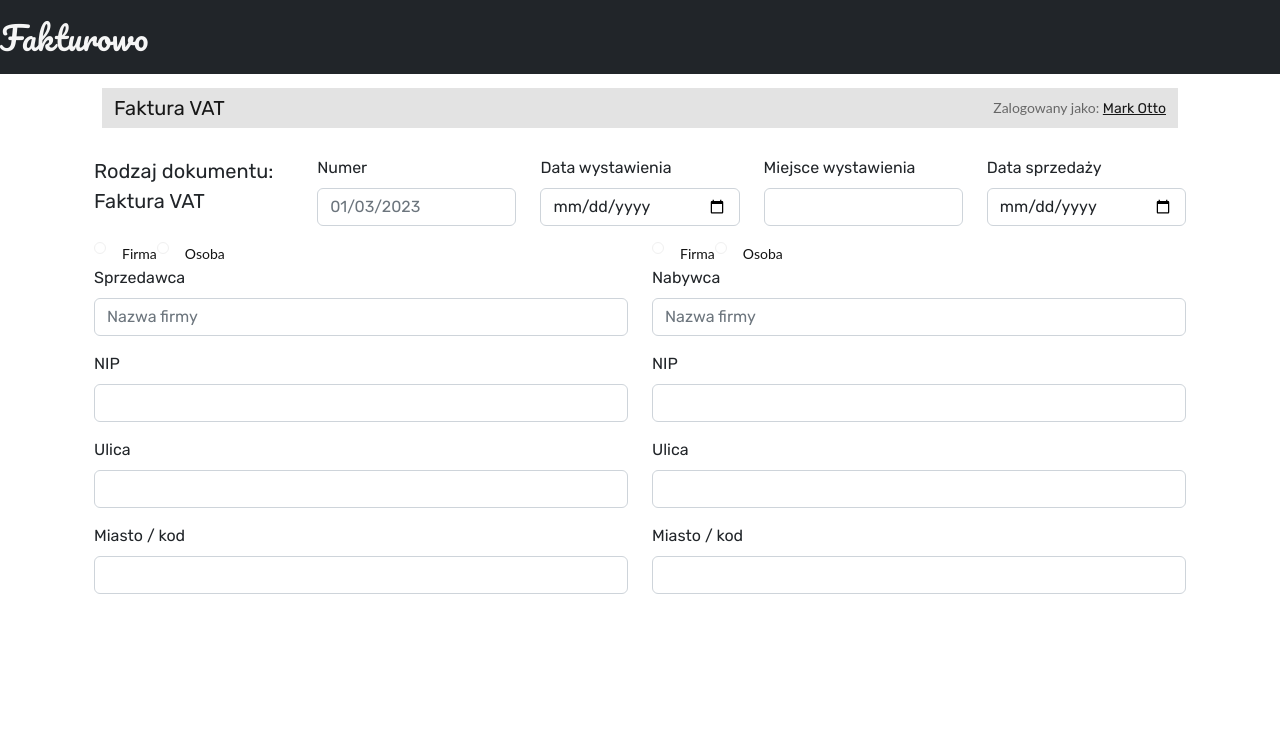
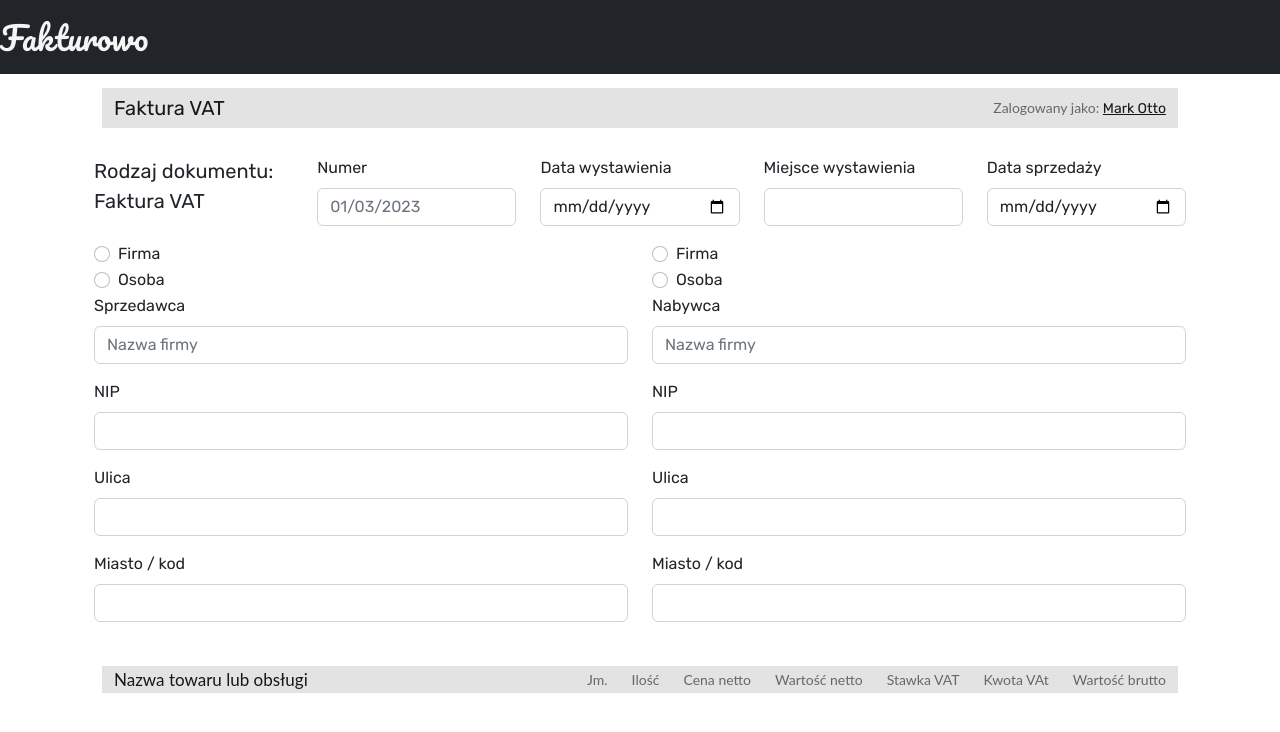
Before and after one commit to AngelikaKulbacka/fakturyVAT-frontend, a React (Create React App) app in the folder faktury-vat/: page /wystaw in a window 1280 px wide. Shown: the top 732 px of the page. Built offline with nearby package versions, Linux system fonts and the light colour scheme.

Commit message:
poprawki wyglądu

```diff
--- a/faktury-vat/package.json
+++ b/faktury-vat/package.json
@@ -6,6 +6,7 @@
     "@fortawesome/fontawesome-svg-core": "^6.3.0",
     "@fortawesome/free-solid-svg-icons": "^6.3.0",
     "@fortawesome/react-fontawesome": "^0.2.0",
+    "@mui/material": "^5.12.2",
     "@testing-library/jest-dom": "^5.16.5",
     "@testing-library/react": "^13.4.0",
     "@testing-library/user-event": "^13.5.0",
--- a/faktury-vat/src/Components/InvoicingForm.jsx
+++ b/faktury-vat/src/Components/InvoicingForm.jsx
@@ -1,5 +1,5 @@
 import 'bootstrap/dist/css/bootstrap.min.css';
-import { Container, Navbar, Nav, Row, Col, Dropdown, Form, DropdownButton } from 'react-bootstrap';
+import { Container, Navbar, Row, Col, Form } from 'react-bootstrap';
 import { useState } from 'react';
 import NavbarComponent from './navbar';
 
@@ -71,25 +71,37 @@ const InvoicingForm = () => {
             </Container>
             <Container style={{ width: "100%" }}>
                 <Row>
-                    <Col>
-                    <label>
-                        <input type="checkbox" onChange={() => {}} />
-                        <span>Firma</span>
-                    </label>
-                    <label>
-                        <input type="checkbox" onChange={() => {}} />
-                        <span>Osoba</span>
-                    </label>
+                <Col>
+                    <Form.Group>
+                        <Form.Check
+                        type="radio"
+                        label="Firma"
+                        name="radios1"
+                        id="radio1"
+                        />
+                        <Form.Check
+                        type="radio"
+                        label="Osoba"
+                        name="radios1"
+                        id="radio2"
+                        />
+                    </Form.Group>
                     </Col>
                     <Col>
-                    <label>
-                        <input type="checkbox" onChange={() => {}} />
-                        <span>Firma</span>
-                    </label>
-                    <label>
-                        <input type="checkbox" onChange={() => {}} />
-                        <span>Osoba</span>
-                    </label>
+                    <Form.Group>
+                        <Form.Check
+                        type="radio"
+                        label="Firma"
+                        name="radios2"
+                        id="radio3"
+                        />
+                        <Form.Check
+                        type="radio"
+                        label="Osoba"
+                        name="radios2"
+                        id="radio4"
+                        />
+                    </Form.Group>
                     </Col>
                 </Row>
             </Container>
@@ -173,6 +185,51 @@ const InvoicingForm = () => {
                     </Col>
                 </Row>
             </Container>
+            <Navbar>
+            <Container style={{ backgroundColor: "#e3e3e3", margin: '20px', marginTop: 20 }}>
+                <Navbar.Brand style={{fontSize: 17}}>Nazwa towaru lub obsługi</Navbar.Brand>
+                <Navbar.Toggle />
+                <Navbar.Collapse className="justify-content-end">
+                    <Row>
+                        <Col>
+                            <Navbar.Text>
+                                Jm.
+                            </Navbar.Text>
+                        </Col>
+                        <Col>
+                            <Navbar.Text>
+                                Ilość
+                            </Navbar.Text>
+                        </Col>
+                        <Col>
+                            <Navbar.Text>
+                                Cena netto
+                            </Navbar.Text>
+                        </Col>
+                        <Col>
+                            <Navbar.Text>
+                                Wartość netto
+                            </Navbar.Text>
+                        </Col>
+                        <Col>
+                            <Navbar.Text>
+                                Stawka VAT
+                            </Navbar.Text>
+                        </Col>
+                        <Col>
+                            <Navbar.Text>
+                                Kwota VAt
+                            </Navbar.Text>
+                        </Col>
+                        <Col>
+                            <Navbar.Text>
+                                Wartość brutto
+                            </Navbar.Text>
+                        </Col>
+                    </Row>
+                </Navbar.Collapse>
+            </Container>
+            </Navbar>
         </Container>
     );
 };
--- a/faktury-vat/src/styles/layout/_navbar.scss
+++ b/faktury-vat/src/styles/layout/_navbar.scss
@@ -24,6 +24,7 @@
     .nav-link{
         display: flex;
         justify-content: center;
+        margin-left: auto;
         align-items: center;
         color:white !important;
         font-size: 17px;
--- a/faktury-vat/src/styles/styles.scss
+++ b/faktury-vat/src/styles/styles.scss
@@ -100,36 +100,6 @@ span {
   white-space: nowrap;
 }
 
-input[type="checkbox"] {
-  display: none;
-}
-
-input[type="checkbox"] + span:before {
-  width: 12px;
-  height: 12px;
-  border: 1.5px solid #f0f0f0;
-  content: "";
-  display: inline-block;
-  margin: 0 16px 0 0;
-  padding: 0;
-  vertical-align: top;
-  border-radius: 50%;
-}
-
-input[type="checkbox"]:checked + span:before {
-  background: #1460c8;
-  border: 1.5px solid #1460c8;
-  box-shadow: inset 0px 0px 0px 1px #fff;
-  color: #333;
-  content: "";
-  text-align: center;
-  border-radius: 50%;
-}
-
-input[type="checkbox"]:focus + span::before {
-  outline: 0;
-}
-
 h1,
 h2,
 h3,
```
Also changed, not shown: 1 other file (tests, documents, lock files or other folders).
